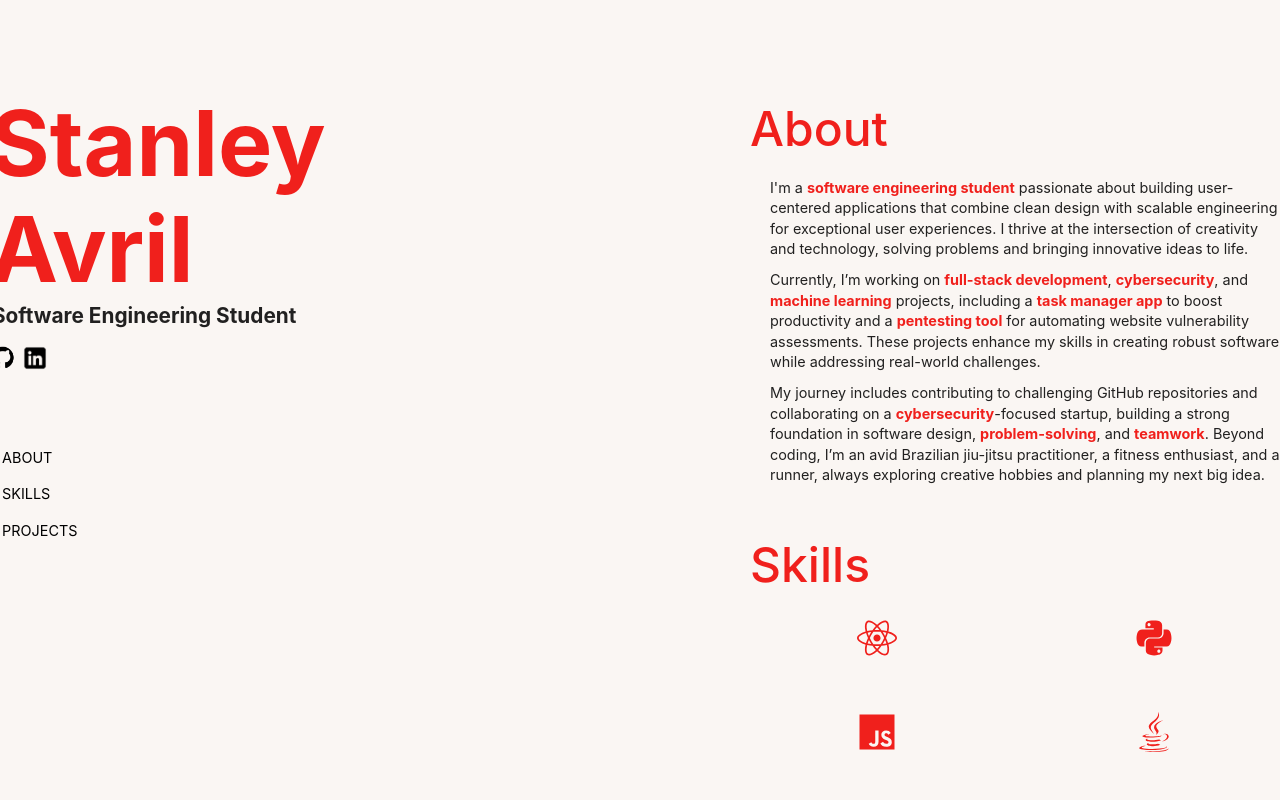
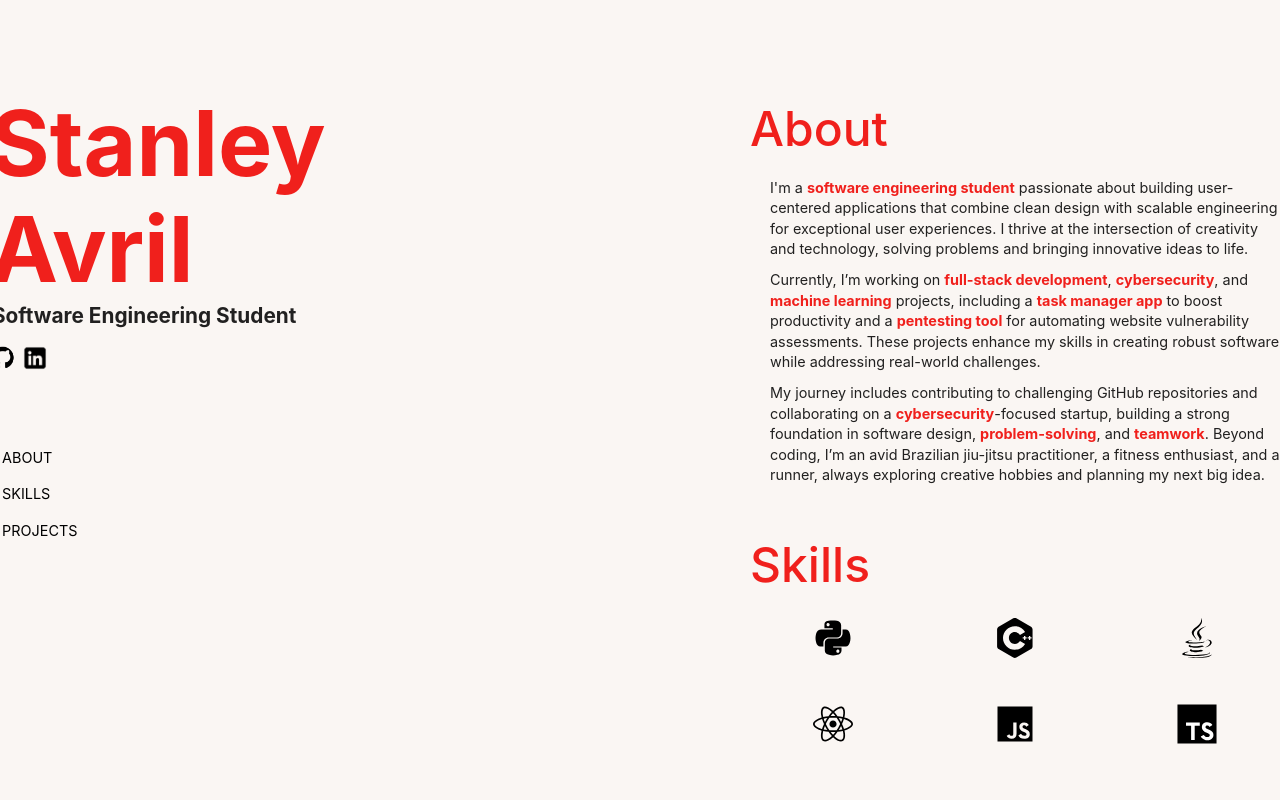
Before and after one commit to stanleyavril123/myPortfolio, a React (Create React App) app: page / in a window 1280 px wide. Shown: the top 800 px of the page. Built offline with nearby package versions, Linux system fonts and the light colour scheme; a web font is replaced by a local one.

Commit message:
All Icons added in skills

```diff
--- a/src/components/Skills.jsx
+++ b/src/components/Skills.jsx
@@ -1,26 +1,28 @@
-import React from "react";
+import React, { useState } from "react";
 import { Typography, Box } from "@mui/material";
-import { motion } from "motion/react";
+import { motion } from "framer-motion";
 import { FaReact, FaPython, FaJs, FaJava } from "react-icons/fa";
+import CppIcon from "./svgIcon/CppIcon";
+import TsIcon from "./svgIcon/TsIcon";
 
 const skills = [
+  { name: "Python", icon: <FaPython /> },
+  { name: "C++", icon: <CppIcon /> },
+  { name: "Java", icon: <FaJava /> },
   { name: "React", icon: <FaReact /> },
-  { name: "Python", icon: <FaPython /> },
   { name: "JavaScript", icon: <FaJs /> },
-  { name: "Java", icon: <FaJava /> },
+  { name: "TypeScript", icon: <TsIcon /> },
 ];
 
 export default function Skills() {
+  const [iconHovered, setIconHovered] = useState(null);
+
   return (
     <div id="skills" style={{ marginTop: "40px" }}>
       <Typography variant="h2" sx={{ paddingBottom: "20px", color: "#f0201c" }}>
         Skills
       </Typography>
-      <Box
-        display="grid"
-        gridTemplateColumns="repeat(auto-fit, minmax(250px, 1fr))"
-        gap={3}
-      >
+      <Box display="grid" gridTemplateColumns="repeat(3, 1fr)" gap={2}>
         {skills.map((skill, index) => (
           <Box
             key={index}
@@ -30,11 +32,14 @@ export default function Skills() {
             }}
           >
             <motion.div
+              onHoverStart={() => setIconHovered(index)}
+              onHoverEnd={() => setIconHovered(null)}
               whileHover={{ scale: 1.2 }}
               transition={{ duration: 0.3 }}
               style={{
                 fontSize: "40px",
-                color: "#f0201c",
+                color: iconHovered === index ? "#f0201c" : "black",
+                fill: iconHovered === index ? "#f0201c" : "black",
                 marginBottom: "10px",
               }}
             >
@@ -42,20 +47,14 @@ export default function Skills() {
             </motion.div>
 
             <motion.div
-              initial={{ opacity: 0 }}
-              whileHover={{ opacity: 1 }}
-              transition={{ duration: 0.3 }}
               style={{
                 position: "absolute",
                 top: "60px",
                 left: "50%",
                 transform: "translateX(-50%)",
-                backgroundColor: "rgba(240, 32, 28, 0.8)",
-                color: "#fff",
-                padding: "5px 10px",
-                borderRadius: "5px",
+                color: "black",
                 fontSize: "0.9rem",
-                whiteSpace: "nowrap",
+                opacity: iconHovered === index ? 1 : 0,
               }}
             >
               {skill.name}
--- /dev/null
+++ b/src/components/svgIcon/CppIcon.jsx
@@ -0,0 +1,12 @@
+import React from "react";
+
+const CppIcon = (props) => (
+  <svg
+    viewBox="0 0 128 128"
+    style={{ width: props.size || "40px", height: props.size || "40px" }}
+  >
+    <path d="M63.443 0c-1.782 0-3.564.39-4.916 1.172L11.594 28.27C8.89 29.828 6.68 33.66 6.68 36.78v54.197c0 1.562.55 3.298 1.441 4.841l-.002.002c.89 1.543 2.123 2.89 3.475 3.672l46.931 27.094c2.703 1.562 7.13 1.562 9.832 0h.002l46.934-27.094c1.352-.78 2.582-2.129 3.473-3.672.89-1.543 1.441-3.28 1.441-4.843V36.779c0-1.557-.55-3.295-1.441-4.838v-.002c-.891-1.545-2.121-2.893-3.473-3.67L68.359 1.173C67.008.39 65.226 0 63.443 0zm.002 26.033c13.465 0 26.02 7.246 32.77 18.91l-16.38 9.479c-3.372-5.836-9.66-9.467-16.39-9.467-10.432 0-18.922 8.49-18.922 18.924S53.013 82.8 63.445 82.8c6.735 0 13.015-3.625 16.395-9.465l16.375 9.477c-6.746 11.662-19.305 18.91-32.77 18.91-20.867 0-37.843-16.977-37.843-37.844s16.976-37.844 37.843-37.844v-.002zM92.881 57.57h4.201v4.207h4.203v4.203h-4.203v4.207h-4.201V65.98h-4.207v-4.203h4.207V57.57zm15.765 0h4.208v4.207h4.203v4.203h-4.203v4.207h-4.208V65.98h-4.205v-4.203h4.205V57.57z"></path>
+  </svg>
+);
+
+export default CppIcon;
--- /dev/null
+++ b/src/components/svgIcon/TsIcon.jsx
@@ -0,0 +1,16 @@
+import React from "react";
+
+const TsIcon = (props) => (
+  <svg
+    viewBox="0 0 128 128"
+    style={{ width: props.size || "40px", height: props.size || "40px" }}
+  >
+    <path fill="#fff" d="M22.67 47h99.67v73.67H22.67z"></path>
+    <path
+      data-name="original"
+      d="M1.5 63.91v62.5h125v-125H1.5zm100.73-5a15.56 15.56 0 017.82 4.5 20.58 20.58 0 013 4c0 .16-5.4 3.81-8.69 5.85-.12.08-.6-.44-1.13-1.23a7.09 7.09 0 00-5.87-3.53c-3.79-.26-6.23 1.73-6.21 5a4.58 4.58 0 00.54 2.34c.83 1.73 2.38 2.76 7.24 4.86 8.95 3.85 12.78 6.39 15.16 10 2.66 4 3.25 10.46 1.45 15.24-2 5.2-6.9 8.73-13.83 9.9a38.32 38.32 0 01-9.52-.1 23 23 0 01-12.72-6.63c-1.15-1.27-3.39-4.58-3.25-4.82a9.34 9.34 0 011.15-.73L82 101l3.59-2.08.75 1.11a16.78 16.78 0 004.74 4.54c4 2.1 9.46 1.81 12.16-.62a5.43 5.43 0 00.69-6.92c-1-1.39-3-2.56-8.59-5-6.45-2.78-9.23-4.5-11.77-7.24a16.48 16.48 0 01-3.43-6.25 25 25 0 01-.22-8c1.33-6.23 6-10.58 12.82-11.87a31.66 31.66 0 019.49.26zm-29.34 5.24v5.12H56.66v46.23H45.15V69.26H28.88v-5a49.19 49.19 0 01.12-5.17C29.08 59 39 59 51 59h21.83z"
+    ></path>
+  </svg>
+);
+
+export default TsIcon;
--- a/src/data.json
+++ b/src/data.json
@@ -3,9 +3,9 @@
     {
       "title": "Porfolio Website",
       "description": "A modern and responsive portfolio website built with React and Material-UI. This project is designed to present my professional experience, skills, and projects in a smooth, user-friendly, and visually appealing manner. It provides a seamless experience for visitors to explore my journey and contact me effortlessly.",
-      "date": "Today - Tomorrow",
+      "date": "2024",
       "languages": ["Python", "Java", "Javascript", "PHP"],
-      "images": ["test2.png", "test.png"]
+      "images": ["test2.png", "test3.png"]
     },
     {
       "title": "Project 2",
```
Also changed, not shown: public/test3.png (added).
